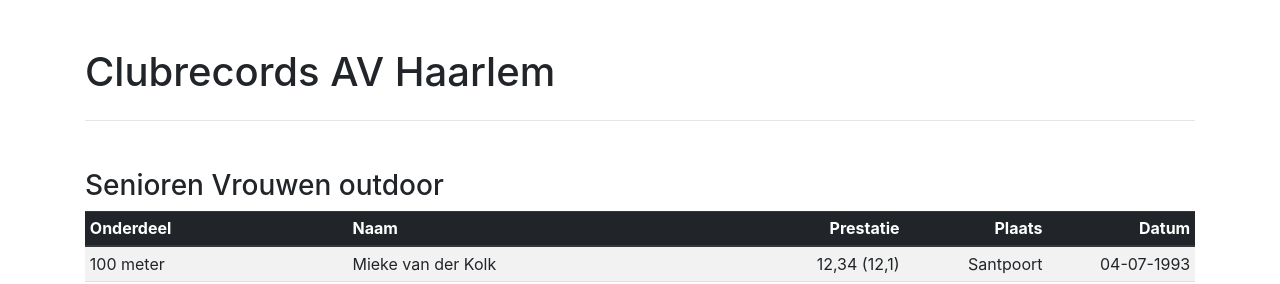
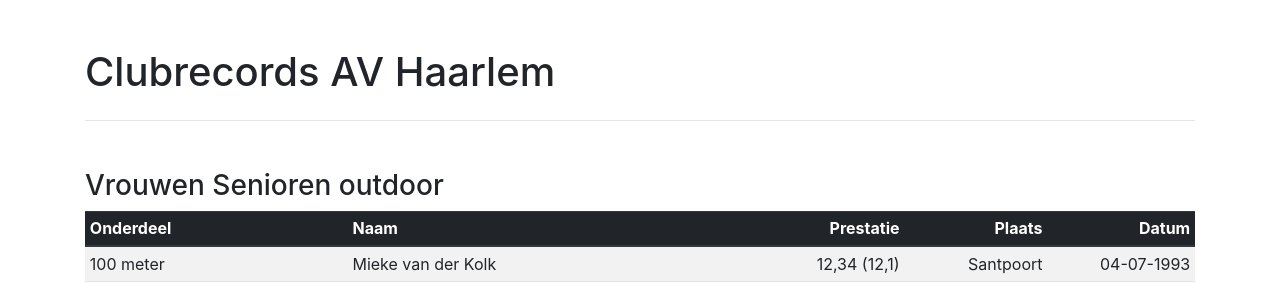
Before and after one commit to Voles/avhaarlem-ranglijsten, a React (Create React App) app: page / in a window 1280 px wide. Shown: the top 284 px of the page. Built offline with nearby package versions, Linux system fonts and the light colour scheme.

Commit message:
Vrouwen -> Meisjes

```diff
--- a/src/resultaten/index.js
+++ b/src/resultaten/index.js
@@ -1,10 +1,12 @@
 import vrouwenOutdoor from './vrouwen-outdoor/index';
+import meisjesOutdoor from './meisjes-outdoor/index';
 
 export const laatsteWijzigingGemaaktOp = new Date(2018, 9, 22);
 
 export default []
   .concat(
-    vrouwenOutdoor
+    vrouwenOutdoor,
+    meisjesOutdoor
   )
 
 export const resultatenNaarTabellen = resultaten => {
@@ -12,7 +14,7 @@ export const resultatenNaarTabellen = resultaten => {
     .reduce((accumulator, currentValue) => {
       const { categorie, locatie, geslacht } = currentValue;
       const key = `${categorie}-${geslacht}-${locatie}`;
-      const titel = `${categorie} ${geslacht} ${locatie}`;
+      const titel = `${geslacht} ${categorie} ${locatie}`;
 
       accumulator[key] = accumulator[key] || { titel , rijen: []};
       accumulator[key].rijen.push(currentValue);
--- /dev/null
+++ b/src/resultaten/meisjes-outdoor/index.js
@@ -0,0 +1,17 @@
+import juniorenA from './junioren-a';
+import juniorenB from './junioren-b';
+import juniorenC from './junioren-c';
+import juniorenD from './junioren-d';
+
+export default []
+  .concat(
+    juniorenA,
+    juniorenB,
+    juniorenC,
+    juniorenD,
+  )
+  .map(resultaat => {
+    resultaat.geslacht = 'Meisjes';
+    resultaat.locatie = 'outdoor';
+    return resultaat;
+  })
```
Also changed, not shown: src/resultaten/vrouwen-outdoor/index.js (+1 -9 lines), src/resultaten/meisjes-outdoor/junioren-a.js (renamed from src/resultaten/vrouwen-outdoor/junioren-a.js), src/resultaten/meisjes-outdoor/junioren-b.js (renamed from src/resultaten/vrouwen-outdoor/junioren-b.js), src/resultaten/meisjes-outdoor/junioren-c.js (renamed from src/resultaten/vrouwen-outdoor/junioren-c.js), src/resultaten/meisjes-outdoor/junioren-d.js (renamed from src/resultaten/vrouwen-outdoor/junioren-d.js).
